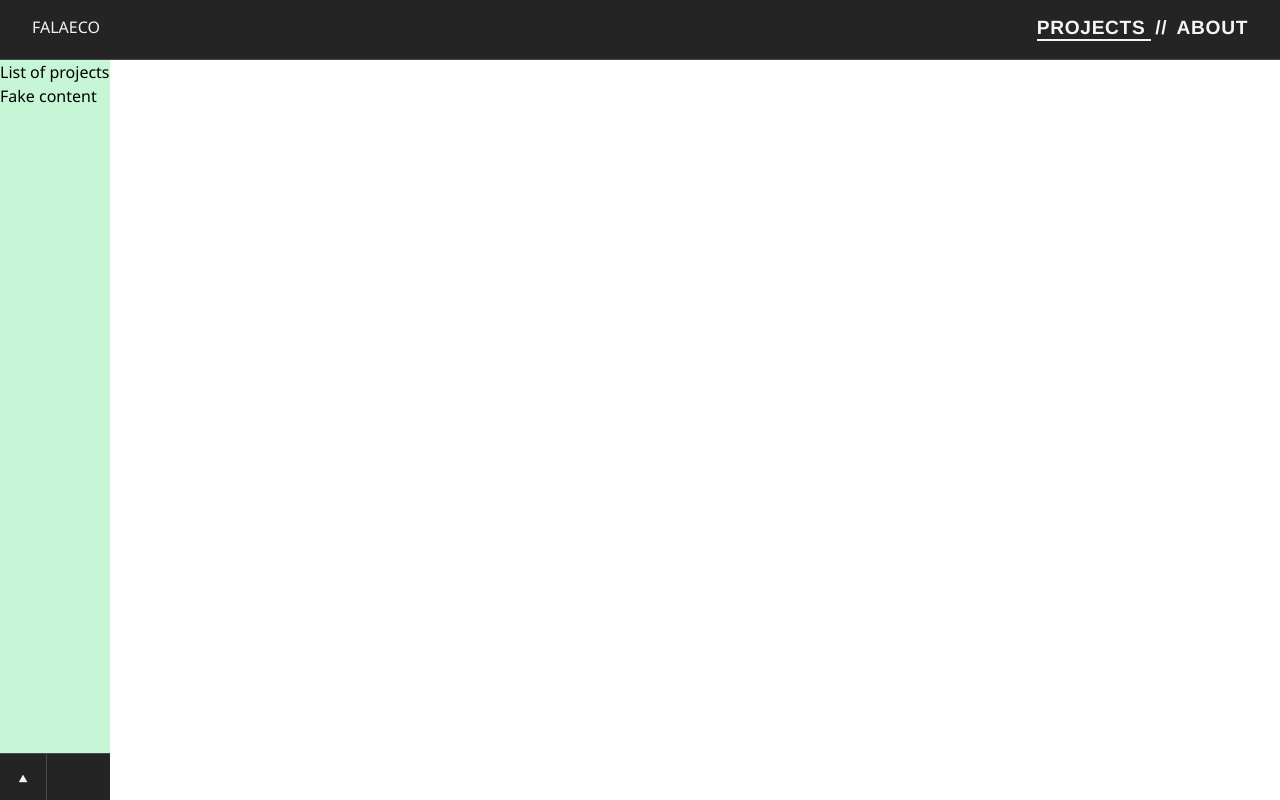
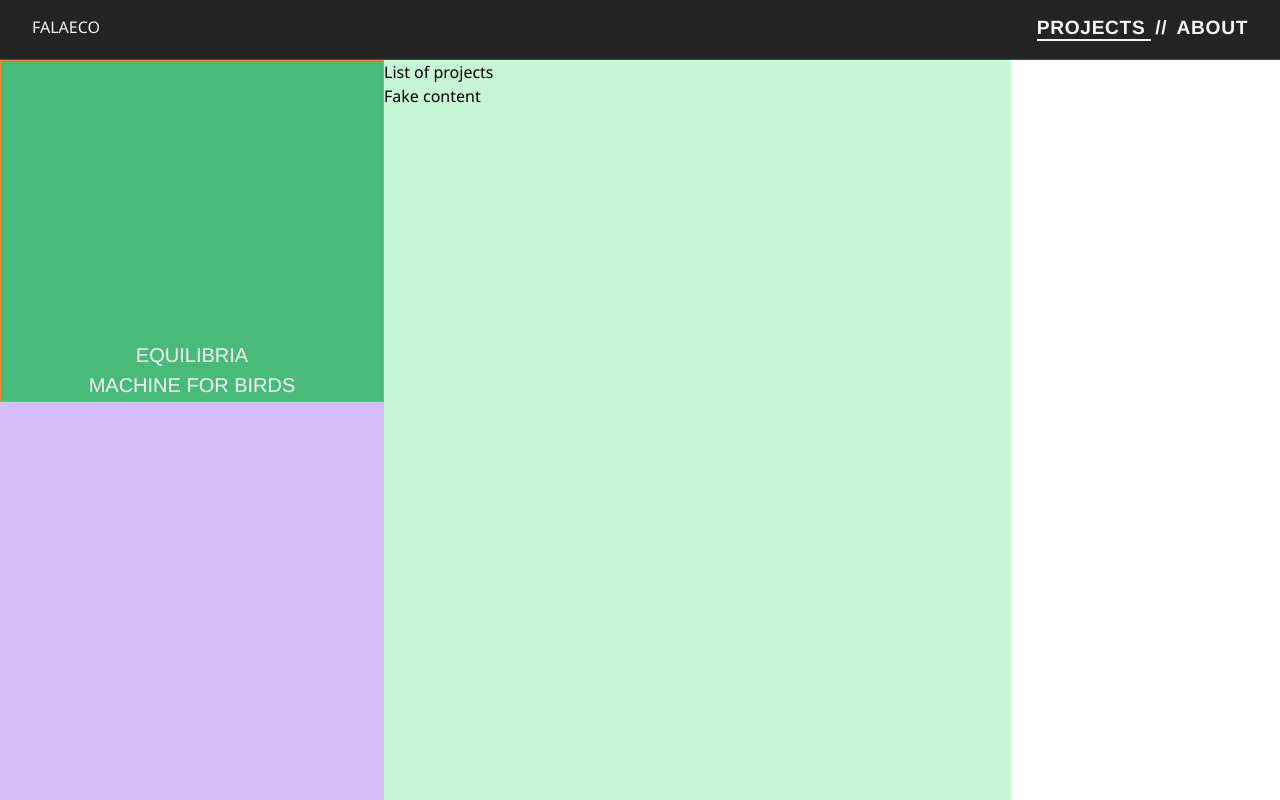
Before and after one commit to nickph7/portfolio, a Nuxt app: page /projects in a window 1280 px wide. Shown: the top 800 px of the page. Built offline with nearby package versions, Linux system fonts and the light colour scheme; a web font is replaced by a local one.

Commit message:
Check point before testing

```diff
--- a/components/ImageGallery.vue
+++ b/components/ImageGallery.vue
@@ -82,7 +82,7 @@ export default {
   }
 
   .gallery{
-    max-height: 85vh;
+    height: 85vh;
   }
 
   .gallery-slide {
--- a/components/MFooter.vue
+++ b/components/MFooter.vue
@@ -1,5 +1,5 @@
 <template>
-  <div>
+  <div class="bg-yellow-800">
     <p>Created by Nicolas Prud'homme 2020</p>
   </div>
 </template>
--- a/components/MobileProjectsNav.vue
+++ b/components/MobileProjectsNav.vue
@@ -1,5 +1,5 @@
 <template>
-  <div class="bottom-bar bg-mdarktwo w-full flex items-center">
+  <div class="bottom-bar bg-mdarktwo w-full flex items-center lg:hidden">
     <MButton :on-click="toggleSidebar" class="sidebar-button">
       <i class="icon-up-dir" />
     </MButton>
--- a/layouts/project.vue
+++ b/layouts/project.vue
@@ -4,6 +4,22 @@
     <main class="main-container relative w-full">
       <responsive-sidebar />
       <div class="flex w-full">
+        <div class="sidebar-wrapper self-stretch bg-purple-300">
+          <div class="sidebar hidden lg:block bg-green-500 uppercase text-center text-xl">
+            <ul class="content-link">
+              <li class="sidebar--link">
+                <nuxt-link to="/projects/equilibria">
+                  Equilibria
+                </nuxt-link>
+              </li>
+              <li class="sidebar--link">
+                <nuxt-link to="/projects/machine-for-birds">
+                  Machine For Birds
+                </nuxt-link>
+              </li>
+            </ul>
+          </div>
+        </div>
         <div class="content" style="min-width: 0 !important;">
           <nuxt />
         </div>
@@ -24,11 +40,26 @@ export default {
     ResponsiveSidebar,
     MFooter,
     Navbar
-  },
-  data () {
-    return {
-      isToggled: false
-    }
   }
 }
 </script>
+
+<style scoped lang="postcss">
+@media screen and (min-width: 1024px) {
+    .sidebar-wrapper{
+      width: 30%;
+    }
+
+    .sidebar {
+        @apply border border-solid border-orange-500 bg-green-500 uppercase text-center text-xl;
+        position: sticky;
+        align-self: flex-start;
+        /* TODO: Change this variable for navigation laptop */
+        top: var(--nav-height-mob);
+        padding-top: 35vh;
+    }
+    .content {
+        width: 70%;
+    }
+}
+</style>
```
